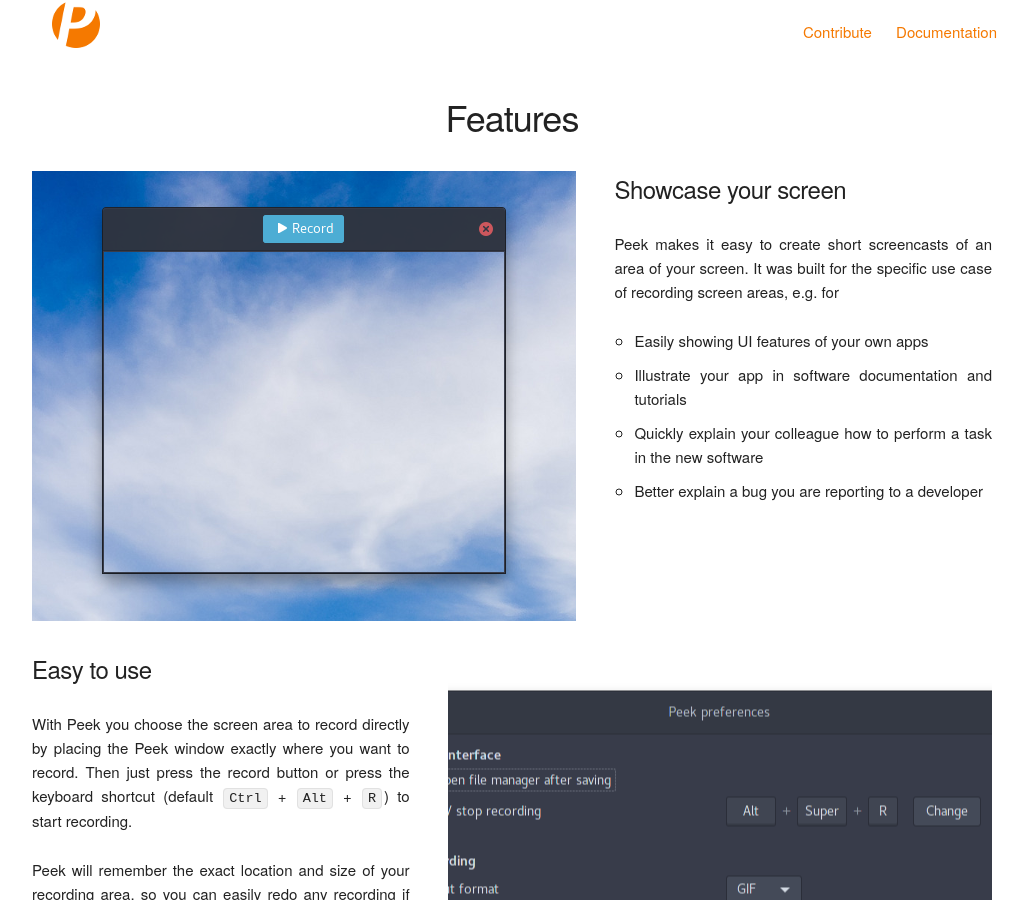
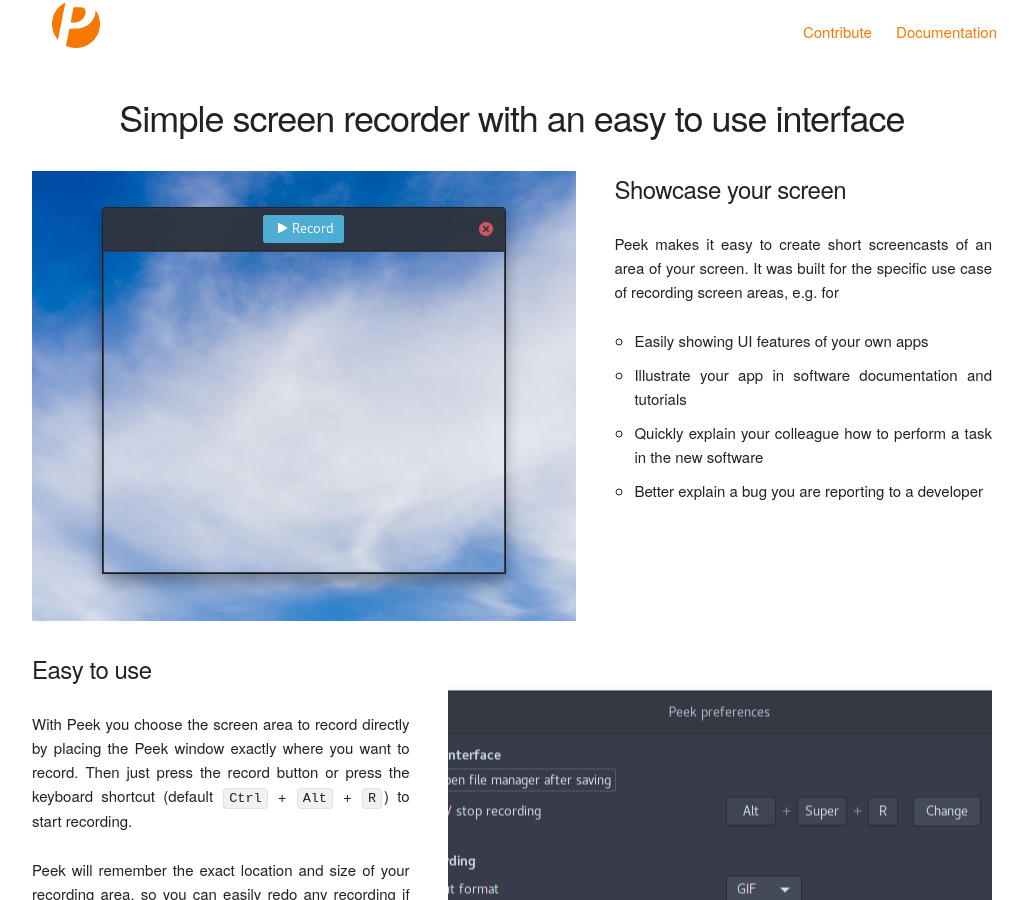
Before and after one commit to phw/peek-website, a Jekyll site: the page built from index.html, in a window 1280 px wide and 900 px high. Shown: the whole window, without its empty margins (128-1155 px from the left). Built offline with Jekyll 4.4.1, drawn with Linux system fonts in a browser that asks for light colours; nearby versions of some CDN libraries.

Commit message:
Use short description as slogan on top

```diff
--- a/index.html
+++ b/index.html
@@ -6,7 +6,7 @@
 <!--
   Start Section : Features
 -->
-<div class="text-center"><h3 class="section-heading">Features</h3></div>
+<div class="text-center"><h3 class="section-heading">Simple screen recorder with an easy to use interface</h3></div>
 <div id="features">
         {% if site.features != empty %}
             {% for feature in site.features %}
```
Also changed, not shown: 1 other file.
